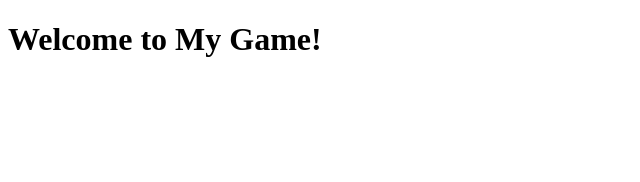
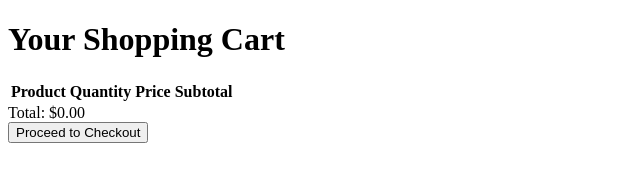
Before and after one commit to webcreatorLuke/video-game, a plain HTML site: page index.html in a window 1280 px wide. Shown: the whole page, without its empty margins (0-640 px from the left). Drawn offline with Linux system fonts and the light colour scheme.

Commit message:
Update index.html

```diff
--- a/index.html
+++ b/index.html
@@ -1,23 +1,32 @@
 <!DOCTYPE html>
 <html>
 <head>
-    <title>My Awesome Web Game</title>
-    <meta name="google-signin-client_id" content="YOUR_CLIENT_ID"> <!-- Replace with your Google API Client ID -->
-    <script src="https://apis.google.com/js/platform.js" async defer></script>
-    <link rel="stylesheet" href="style.css"> <!-- Link to your CSS file -->
+    <title>Shopping Cart</title>
+    <link rel="stylesheet" href="style.css">
 </head>
 <body>
-    <h1>Welcome to My Game!</h1>
+    <h1>Your Shopping Cart</h1>
 
-    <!-- Google Sign-In Button -->
-    <div class="g-signin2" data-onsuccess="onSignIn"></div>
+    <table>
+        <thead>
+            <tr>
+                <th>Product</th>
+                <th>Quantity</th>
+                <th>Price</th>
+                <th>Subtotal</th>
+            </tr>
+        </thead>
+        <tbody id="cart-items">
+            <!-- Cart items will be dynamically added here by JavaScript -->
+        </tbody>
+    </table>
 
-    <canvas id="gameCanvas" width="800" height="600"></canvas> <!-- Game canvas -->
-
-    <div id="game-controls">
-        <!-- Game controls (buttons, etc.) will go here -->
+    <div id="cart-total">
+        Total: $<span id="total-price">0.00</span>
     </div>
 
-    <script src="script.js"></script> <!-- Link to your JavaScript file -->
+    <button id="checkout-button">Proceed to Checkout</button>
+
+    <script src="script.js"></script>
 </body>
 </html>
```
